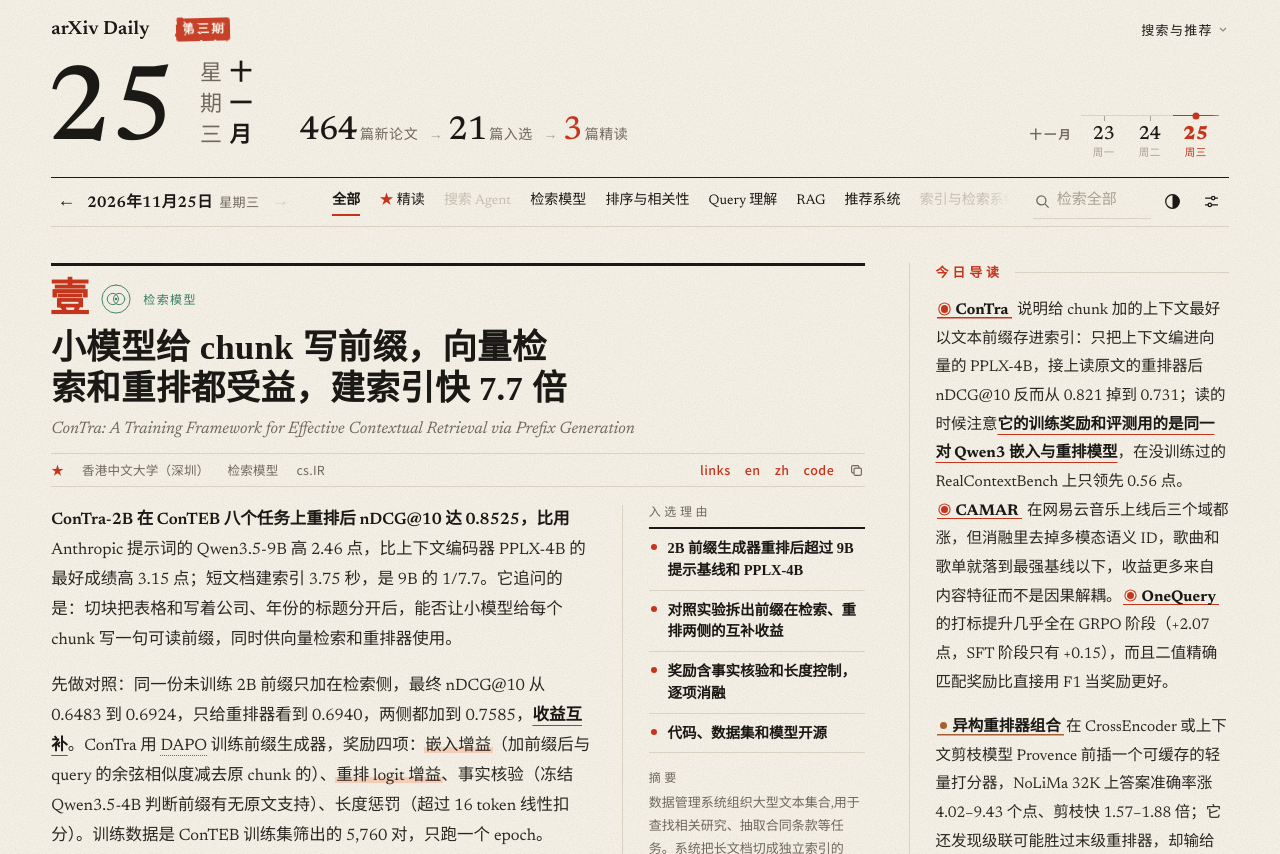
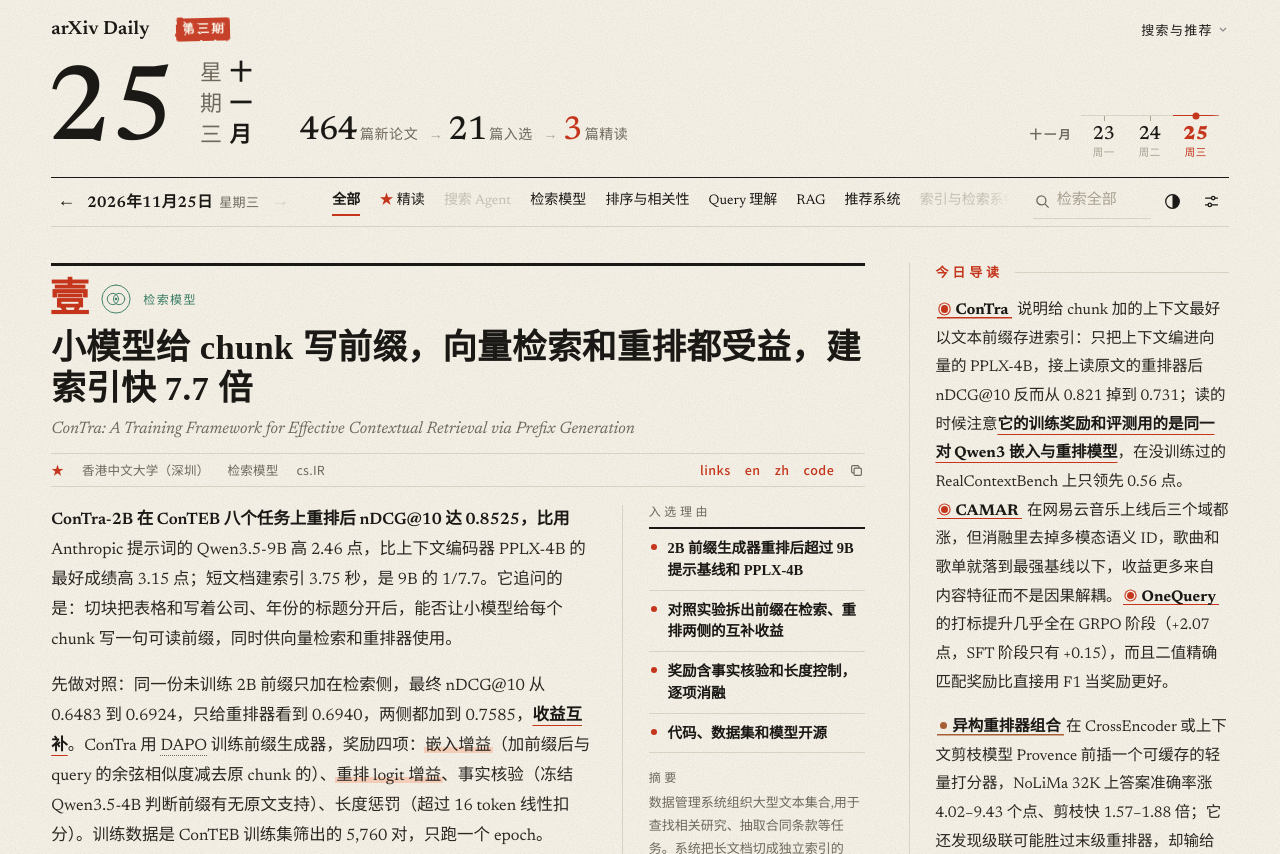
Before and after one commit to yhnocoder/dailypapers, a plain HTML site: page site/ink.html in a window 1280 px wide. Shown: the top 854 px of the page. Drawn offline with Linux system fonts and the light colour scheme.

Commit message:
纸墨：精读标题排满一行再折行
Co-Authored-By: Claude Opus 5.5 <noreply@anthropic.com>
Claude-Session: https://claude.ai/code/session_01T5ubHakjM7RcnqwzbDi1H9

```diff
--- a/site/ink.html
+++ b/site/ink.html
@@ -217,7 +217,7 @@ a.pref.s:hover::before,a.pref.s:focus-visible::before,a.pref.s.hot::before{box-s
 .s-rail .em{font-size:clamp(40px,3.6vw,54px)}
 .s-rail .dn{font:500 12px/1.5 var(--sans);letter-spacing:.12em;color:var(--c)}
 .s-head{grid-area:head}
-.s-head h2{font:900 clamp(28px,3.5vw,50px)/1.2 var(--song);color:var(--ink);letter-spacing:.01em;text-wrap:balance;max-width:22em}
+.s-head h2{font:900 clamp(28px,3.5vw,50px)/1.2 var(--song);color:var(--ink);letter-spacing:.01em;text-wrap:pretty}
 .deck{font:italic 400 clamp(17px,1.5vw,20.5px)/1.4 var(--serif);color:var(--mute);margin-top:12px;text-wrap:pretty;max-width:46em}
 .deck a,.art .t a{background:linear-gradient(currentColor,currentColor) no-repeat 0 100%/0 1px;transition:background-size .5s var(--ease),color .2s}
 .deck a:hover,.art .t a:hover{background-size:100% 1px;color:var(--ink)}
```
